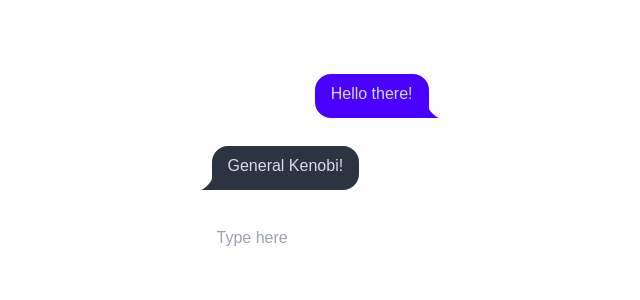
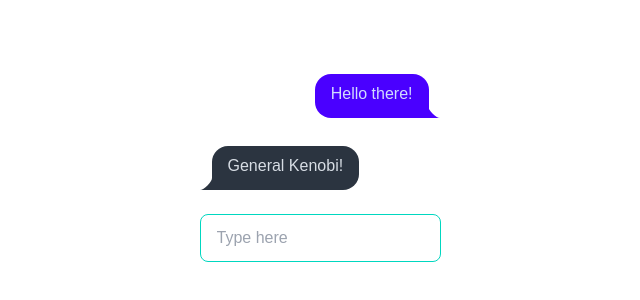
Before and after one commit to kippsss/medisim_ai, a Next.js app: page / in a window 1280 px wide. Shown: the part 234-534 px from the top of the page, without its empty margins (320-960 px from the left). Built offline with nearby package versions, Linux system fonts and the light colour scheme.

Commit message:
allow user to submit message

```diff
--- a/src/app/components/ChatInterface.tsx
+++ b/src/app/components/ChatInterface.tsx
@@ -2,10 +2,25 @@
 import { useState } from "react";
 
 export default function ChatInterface() {
+  const [input, setInput] = useState("");
   const [messages, setMessages] = useState([
     { role: "user", text: "Hello there!" },
     { role: "assistant", text: "General Kenobi!" },
   ]);
+
+  const handleInputChange = (e: React.ChangeEvent<HTMLInputElement>) => {
+    setInput(e.target.value);
+  };
+
+  const handleFormSubmit = (e: React.FormEvent<HTMLFormElement>) => {
+    e.preventDefault();
+    addMessage(input);
+    setInput("");
+  };
+
+  const addMessage = (text: string) => {
+    setMessages([...messages, { role: "user", text: text }]);
+  };
 
   return (
     <div className="flex flex-col">
@@ -28,11 +43,15 @@ export default function ChatInterface() {
       ))}
 
       {/* Chat Input */}
-      <input
-        type="text"
-        placeholder="Type here"
-        className="input w-full max-w-xs"
-      />
+      <form onSubmit={handleFormSubmit}>
+        <input
+          type="text"
+          placeholder="Type here"
+          className="input w-full max-w-xs input-bordered input-accent"
+          value={input}
+          onChange={handleInputChange}
+        />
+      </form>
     </div>
   );
 }
```
